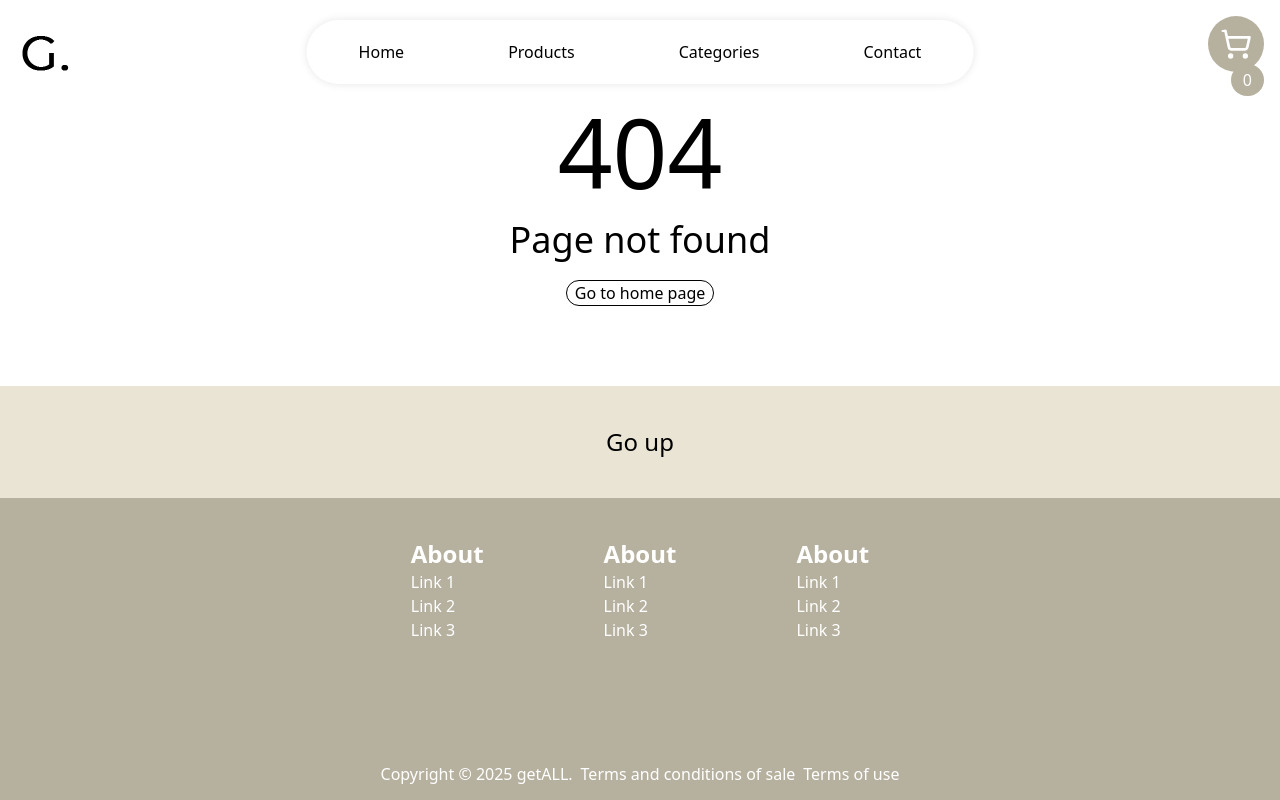
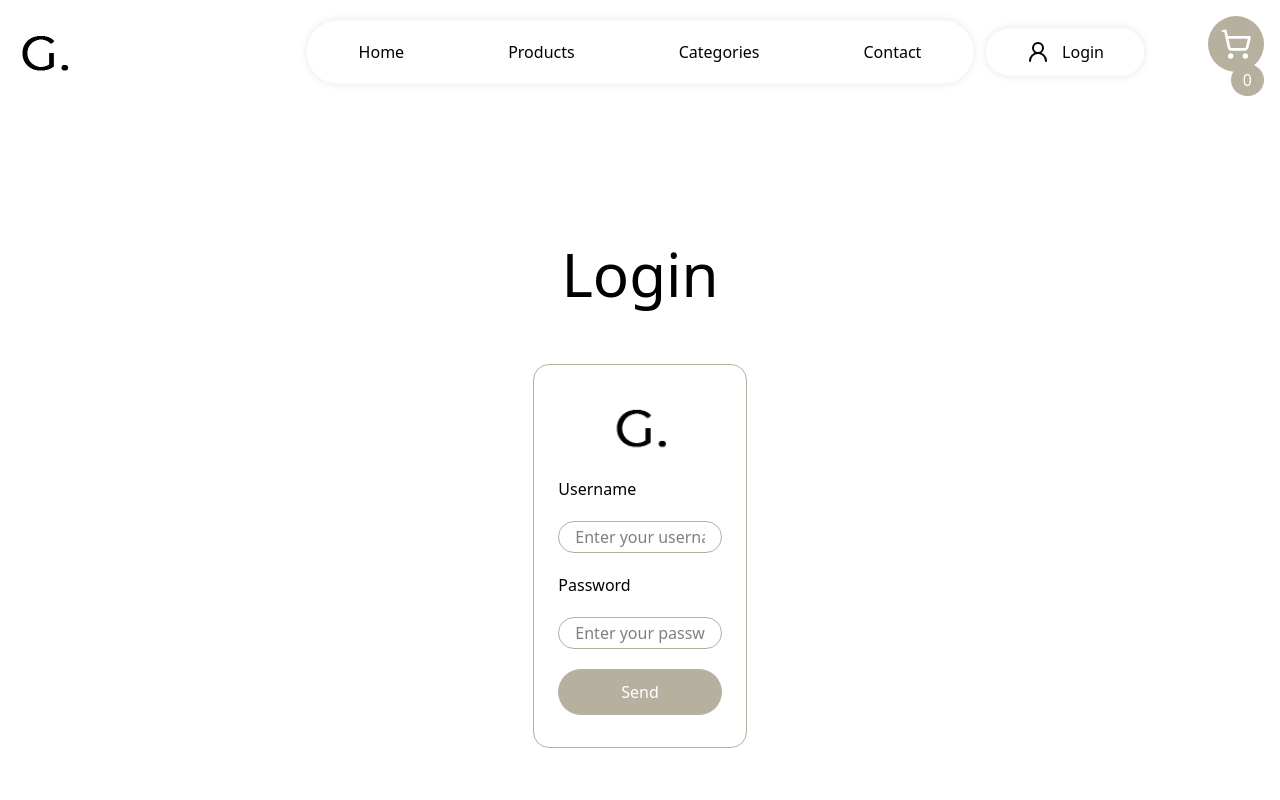
Before and after one commit to Antoinekoe/get-all, a React (Vite) app: page /login in a window 1280 px wide. Shown: the top 800 px of the page. Built offline with nearby package versions, Linux system fonts and the light colour scheme.

Commit message:
Login page UI desktop done

```diff
--- a/src/App.jsx
+++ b/src/App.jsx
@@ -7,6 +7,7 @@ import Page404 from "./pages/Page404";
 import ProductDetails from "./pages/ProductDetails";
 import { ToastContainer } from "react-toastify";
 import CheckoutCart from "./pages/CheckoutCart";
+import Login from "./pages/Login";
 
 function App() {
   return (
@@ -29,6 +30,7 @@ function App() {
         <Route path="/checkoutcart" element={<CheckoutCart />}></Route>
         <Route path="/categories" element={<Categories />}></Route>
         <Route path="/contact" element={<Contact />}></Route>
+        <Route path="/login" element={<Login />}></Route>
         <Route path="/*" element={<Page404 />}></Route>
       </Routes>
     </>
--- a/src/components/Layout/Menu.jsx
+++ b/src/components/Layout/Menu.jsx
@@ -1,6 +1,6 @@
 import React, { useState, useEffect } from "react";
 import { Link, useLocation } from "react-router-dom";
-import { Menu as MenuIcon, X } from "lucide-react";
+import { Menu as MenuIcon, UserRound, X } from "lucide-react";
 import Cart from "../cart/Cart";
 import { useCart } from "../../hooks/useCart";
 import logo from "../../assets/logo.png";
@@ -92,6 +92,17 @@ const Menu = () => {
             </Link>
           </li>
         </ul>
+        <div className="flex justify-end w-full items-end pr-30">
+          <Link
+            to={"/login"}
+            className="bg-white px-10 py-3 shadow-uniform rounded-4xl"
+          >
+            <div className="flex gap-3">
+              <UserRound />
+              <span>Login</span>
+            </div>
+          </Link>
+        </div>
 
         {/* Mobile menu toggle button */}
         <button
--- /dev/null
+++ b/src/context/AuthContext.jsx
@@ -0,0 +1,10 @@
+import React, { useState } from "react";
+import { createContext } from "react";
+
+const AuthContext = createContext();
+
+export const AuthProvider = ({ children }) => {
+  return <AuthContext.Provider>{children}</AuthContext.Provider>;
+};
+
+export default AuthContext;
--- a/src/index.css
+++ b/src/index.css
@@ -13,7 +13,7 @@
 }
 
 body {
-  overflow-x: hidden; /* Prevent horizontal scrolling */
+  /* Prevent horizontal scrolling */
   margin: 0;
   padding: 0;
   width: 100%;
@@ -21,9 +21,11 @@ body {
 }
 
 html {
-  overflow-x: hidden; /* Also prevent horizontal scrolling on html */
+  overflow-x: hidden;
   width: 100%;
   max-width: 100vw;
+  overflow-y: scroll !important; /* Force scrollbar to always show */
+  height: 100vh; /* Ensure full viewport height */
 }
 
 .shadow-uniform {
--- a/src/main.jsx
+++ b/src/main.jsx
@@ -3,11 +3,14 @@ import "./index.css";
 import App from "./App.jsx";
 import { BrowserRouter } from "react-router-dom";
 import { CartProvider } from "./context/CartContext.jsx";
+import { AuthProvider } from "./context/AuthContext.jsx";
 
 createRoot(document.getElementById("root")).render(
-  <CartProvider>
-    <BrowserRouter>
-      <App />
-    </BrowserRouter>
-  </CartProvider>
+  <AuthProvider>
+    <CartProvider>
+      <BrowserRouter>
+        <App />
+      </BrowserRouter>
+    </CartProvider>
+  </AuthProvider>
 );
--- /dev/null
+++ b/src/pages/Login.jsx
@@ -0,0 +1,41 @@
+import React from "react";
+import Menu from "../components/Layout/Menu";
+import Footer from "../components/Layout/Footer";
+import logo from "../assets/logo.png";
+
+const Login = () => {
+  return (
+    <div className="flex flex-col min-h-screen">
+      <Menu />
+      <div className="pt-20">
+        <h1 className="font-medium text-6xl text-center my-15">Login</h1>
+      </div>
+
+      <form
+        action="/"
+        method="POST"
+        className="flex flex-col flex-1 w-2/12 mx-auto rounded-2xl px-6 py-8 gap-5 justify-center border-1 border-[#B6B09F]"
+      >
+        <img src={logo} alt="Logo" className="w-15 mx-auto" />
+        <label>Username</label>
+        <input
+          type="text"
+          className="border-1 border-[#B6B09F] rounded-2xl h-8 px-4"
+          placeholder="Enter your username"
+        />
+        <label>Password</label>
+        <input
+          type="text"
+          className="border-1 border-[#B6B09F] rounded-2xl h-8 px-4"
+          placeholder="Enter your password"
+        />
+        <button className="flex justify-center items-center cursor-pointer li-item-active self-start w-full hover:shadow-lg">
+          Send
+        </button>
+      </form>
+      <Footer />
+    </div>
+  );
+};
+
+export default Login;
```
